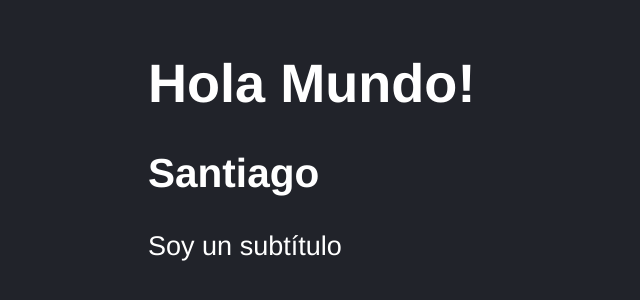
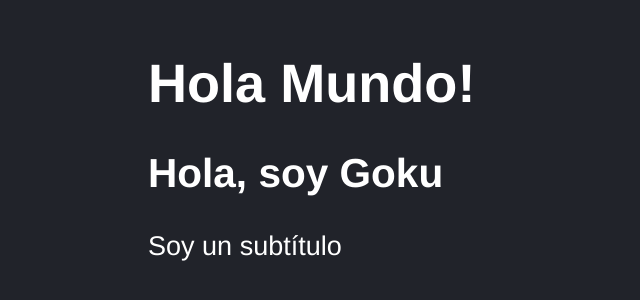
Before and after one commit to SantyxError/React-03-Counter-app-vite, a React (Vite) app: page / in a window 1280 px wide. Shown: the part 132-432 px from the top of the page, without its empty margins (0-640 px from the left). Built offline with nearby package versions, Linux system fonts and the light colour scheme.

Commit message:
41. Comunicación entre componentes - Props

```diff
--- a/src/FirstApp.jsx
+++ b/src/FirstApp.jsx
@@ -1,13 +1,9 @@
-
-const getResult = (a, b) => {
-  return a + b
-}
 
 
-export const FirstApp = () => {
+export const FirstApp = ({title}) => {
   return (
     <>
-      <h2>Santiago</h2>
+      <h2>{title}</h2>
       <p>Soy un subtítulo</p>
     </>
   )
--- a/src/main.jsx
+++ b/src/main.jsx
@@ -9,6 +9,6 @@ import'./styles.css'
 ReactDOM.createRoot(document.getElementById('root')).render(
   <React.StrictMode>
     <HelloWorldApp/>
-    <FirstApp/>
+    <FirstApp title="Hola, soy Goku" subTitle={123}/>
   </React.StrictMode>
 )
```
